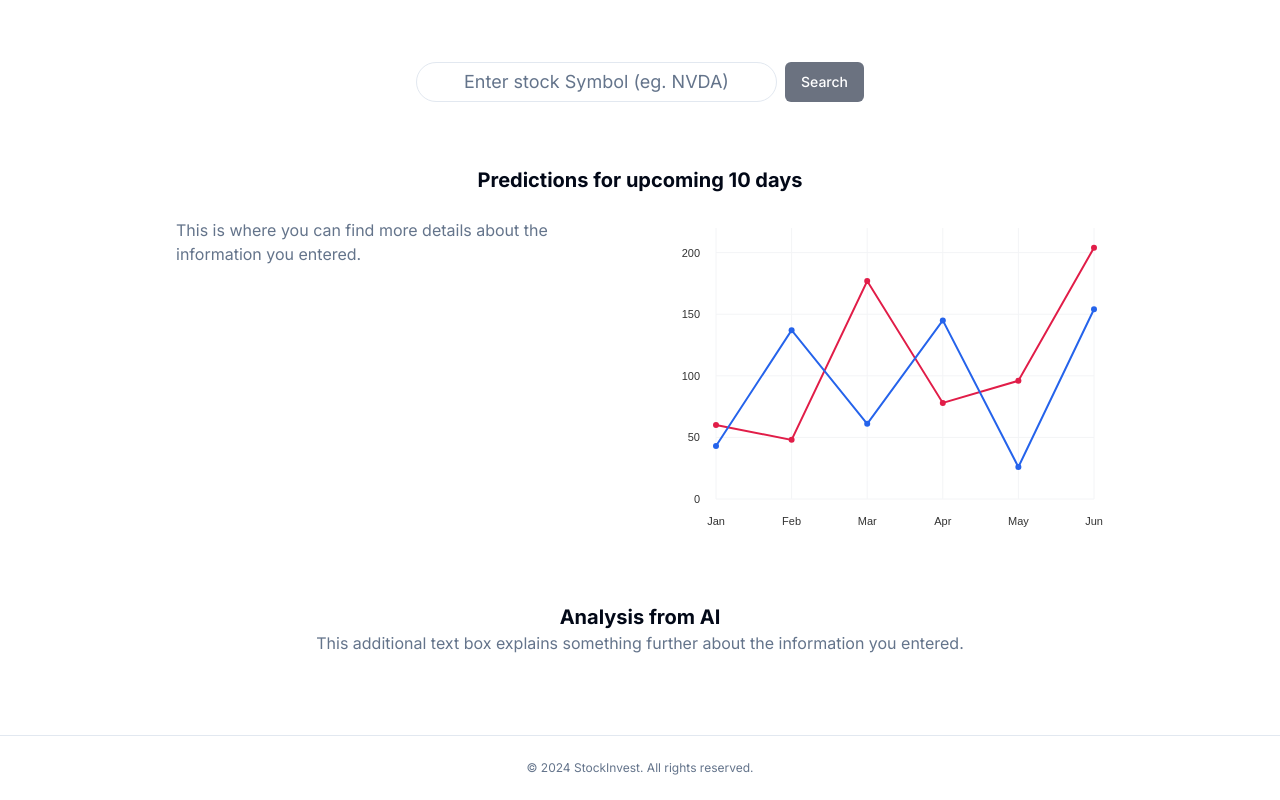
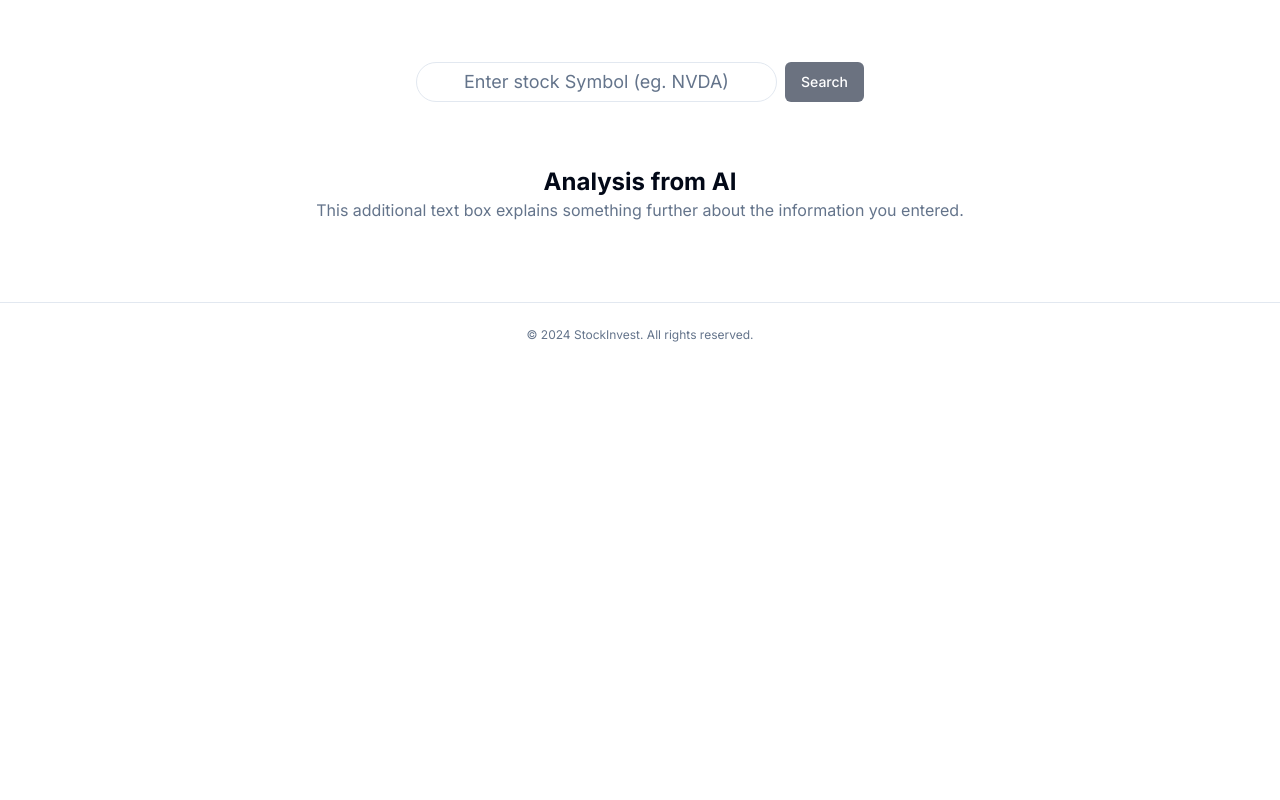
Before and after one commit to Soohyeun/stockInvest, a Next.js app: page / in a window 1280 px wide. Shown: the part 1528-2328 px from the top of the page. After the commit the page ends 1895 px from the top, so only its background shows below. Built offline with nearby package versions, Linux system fonts and the light colour scheme.

Commit message:
Implement prediction result

```diff
--- a/src/components/aiAnalysis.jsx
+++ b/src/components/aiAnalysis.jsx
@@ -1,7 +1,7 @@
 export function AIAnalysis() {
   return (
     <div className="grid w-full w-full items-center justify-center mt-10">
-      <h3 className="text-xl font-bold text-center">Analysis from AI</h3>
+      <h3 className="text-2xl font-bold text-center">Analysis from AI</h3>
       <p className="text-muted-foreground text-center">
         This additional text box explains something further about the
         information you entered.
--- a/src/components/prediction.jsx
+++ b/src/components/prediction.jsx
@@ -8,13 +8,14 @@ import { fetchPredictionResult } from "@/lib/apiRequest";
 export function Prediction() {
   const [stockSymbol, setStockSymbol] = useState("");
   const [predictions, setPredictions] = useState([]);
+  const [last10, setLast10] = useState({})
 
   const onChangeText = (e) => {
     setStockSymbol(e.target.value);
   };
 
   const onClickButton = () => {
-    fetchPredictionResult(setPredictions, stockSymbol);
+    fetchPredictionResult(setPredictions, setLast10, stockSymbol);
   };
 
   return (
@@ -42,7 +43,7 @@ export function Prediction() {
           </Button>
         </div>
         <div>
-          <PredictionResult></PredictionResult>
+          <PredictionResult predictions = {predictions} last10={last10}></PredictionResult>
           <AIAnalysis></AIAnalysis>
         </div>
       </div>
--- a/src/components/predictionResult.jsx
+++ b/src/components/predictionResult.jsx
@@ -1,20 +1,42 @@
+import React from "react";
 import { LineChart } from "./ui/LineChart";
+const NUM_OF_DAYS = 10;
 
-export function PredictionResult() {
+export function PredictionResult({ predictions, last10 }) {
+  const sum_last10 = Object.values(last10).reduce(
+    (acc, curr) => acc + curr.Close,
+    0
+  );
+  const avg_last10 = sum_last10 / NUM_OF_DAYS;
+  const sum_predictions = predictions.reduce((acc, curr) => {
+    return acc + curr;
+  }, 0);
+  const avg_predictions = sum_predictions / NUM_OF_DAYS;
+  const increased = (avg_predictions >= avg_last10) ? true : false
+
   return (
+    predictions.length != 0 && (
       <div className="mt-10">
-      <h3 className="text-xl font-bold text-center">Predictions for upcoming 10 days</h3>
+        <h3 className="text-2xl font-bold text-center">
+          Predictions for upcoming 10 days
+        </h3>
         <div className="grid grid-cols-1 md:grid-cols-2 gap-6 w-full">
-        <div className="bg-card rounded-lg p-6 flex flex-col gap-4">
-          <p className="text-muted-foreground">
-            This is where you can find more details about the information you
-            entered.
-          </p>
+          <div className="flex justify-center items-center bg-card rounded-lg p-6 flex flex-col gap-4">
+            <h3 className="text-xl text-muted-foreground text-center">
+              The average predicted stock price
+            </h3>
+            <div className={`p-7 text-6xl font-bold text-muted-foreground ${increased ? "text-blue-500" : "text-red-600"}`}>
+              ${avg_predictions.toFixed(2)}
+            </div>
+            <div className="text-l text-muted-foreground text-center">
+            Compared to the previous 10 days, the next 10 days of the stock are expected to {increased ? "increase":"decrease"} by <span className={`${increased ? "text-blue-500" : "text-red-600"}`}>{((avg_predictions/avg_last10-1)*100).toFixed(2)}%</span> {increased ? ":D":":'("}
+            </div>
           </div>
           <div className="bg-card rounded-lg p-6">
             <LineChart className="w-full aspect-[4/3]" />
           </div>
         </div>
       </div>
+    )
   );
 }
--- a/src/lib/apiRequest.js
+++ b/src/lib/apiRequest.js
@@ -2,20 +2,18 @@
    * Fetch prediction result using API.
    * @param {string} stockSimbol - symbol of stock that will be predicted
    */
-  export const fetchPredictionResult = async (setPredictions, stockSimbol) => {
-
-    console.log("CLICK");
+  export const fetchPredictionResult = async (setPredictions, setLast10, stockSimbol) => {
+    const url = `${process.env.NEXT_PUBLIC_PREDICTION_API_URL}${[process.env.NEXT_PUBLIC_PREDICTION_API_END_POINT]}${stockSimbol}`;
+    console.log(url);
     try {
-      const response = await fetch(
-        `${process.env.NEXT_PUBLIC_PREDICTION_API_URL}${process.env.NEXT_PUBLIC_PREDICTION_API_END_POINT}NVDA`
-      );
-
+      const response = await fetch(url);
       if (!response.ok) {
         throw new Error("Fail to fetch prediction.");
       }
       const res = await response.json();
       console.log(res);
-      setPredictions(res);
+      setPredictions(res.predictions);
+      setLast10(res.last10);
     } catch (error) {
       console.error("Error fetching prediction.", error);
       throw new Error("Failed to fetch prediction. Check stock symbol again");
```
Lines whose indentation alone changed are shown as unchanged.
